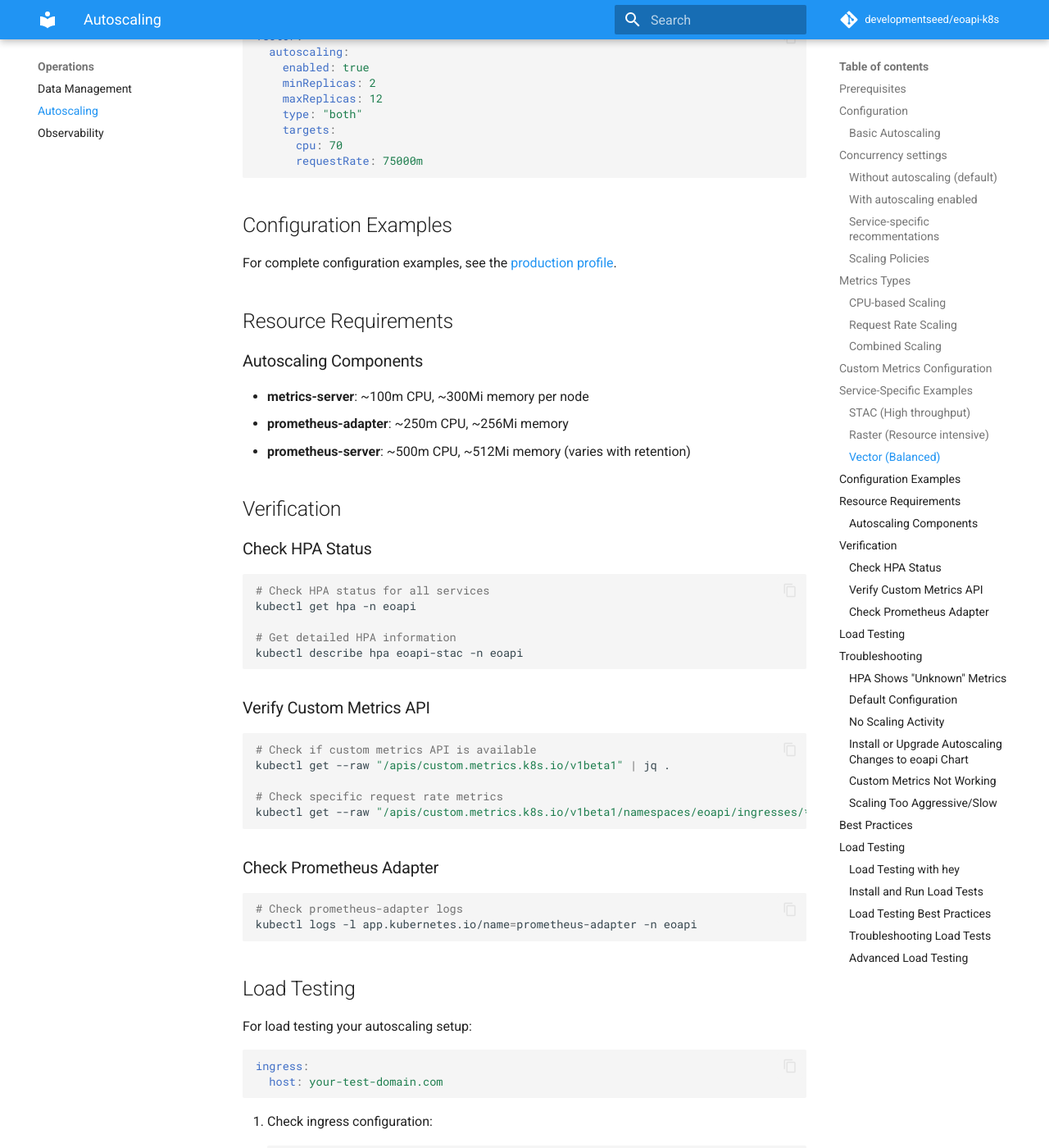
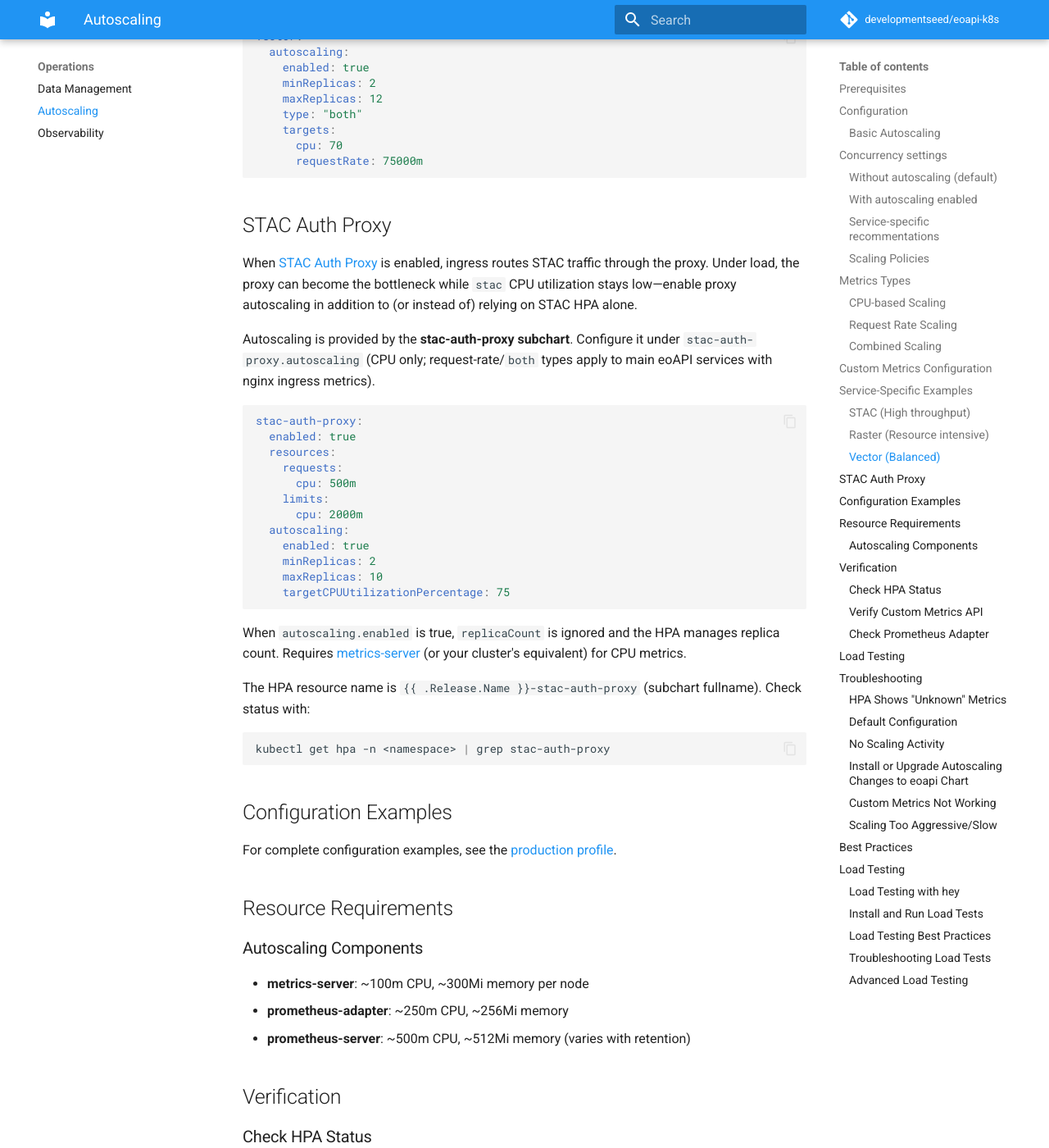
Before and after one commit to developmentseed/eoapi-k8s, an MkDocs documentation site: the page built from docs/autoscaling.md, in a window 1280 px wide and 1400 px high, scrolled down 4315 px. Shown: the whole window at 82% size. Built offline with MkDocs 1.6.1 and Material for MkDocs 9.7.7, drawn with Linux system fonts in a browser that asks for light colours; comment, search, counter and statistics services are not loaded.

Commit message:
fix: stac-auth-proxy autoscaling.

````diff
--- a/docs/autoscaling.md
+++ b/docs/autoscaling.md
@@ -205,6 +205,35 @@ vector:
     targets:
       cpu: 70
       requestRate: 75000m
+```
+
+## STAC Auth Proxy
+
+When [STAC Auth Proxy](./stac-auth-proxy.md) is enabled, ingress routes STAC traffic through the proxy. Under load, the proxy can become the bottleneck while `stac` CPU utilization stays low—enable proxy autoscaling in addition to (or instead of) relying on STAC HPA alone.
+
+Autoscaling is provided by the **stac-auth-proxy subchart**. Configure it under `stac-auth-proxy.autoscaling` (CPU only; request-rate/`both` types apply to main eoAPI services with nginx ingress metrics).
+
+```yaml
+stac-auth-proxy:
+  enabled: true
+  resources:
+    requests:
+      cpu: 500m
+    limits:
+      cpu: 2000m
+  autoscaling:
+    enabled: true
+    minReplicas: 2
+    maxReplicas: 10
+    targetCPUUtilizationPercentage: 75
+```
+
+When `autoscaling.enabled` is true, `replicaCount` is ignored and the HPA manages replica count. Requires [metrics-server](#prerequisites) (or your cluster's equivalent) for CPU metrics.
+
+The HPA resource name is `{{ .Release.Name }}-stac-auth-proxy` (subchart fullname). Check status with:
+
+```bash
+kubectl get hpa -n <namespace> | grep stac-auth-proxy
 ```
 
 ## Configuration Examples
````
Also changed, not shown: charts/eoapi/README.md (+6 -1 lines), docs/stac-auth-proxy.md (+15 -0 lines), 5 other files.
